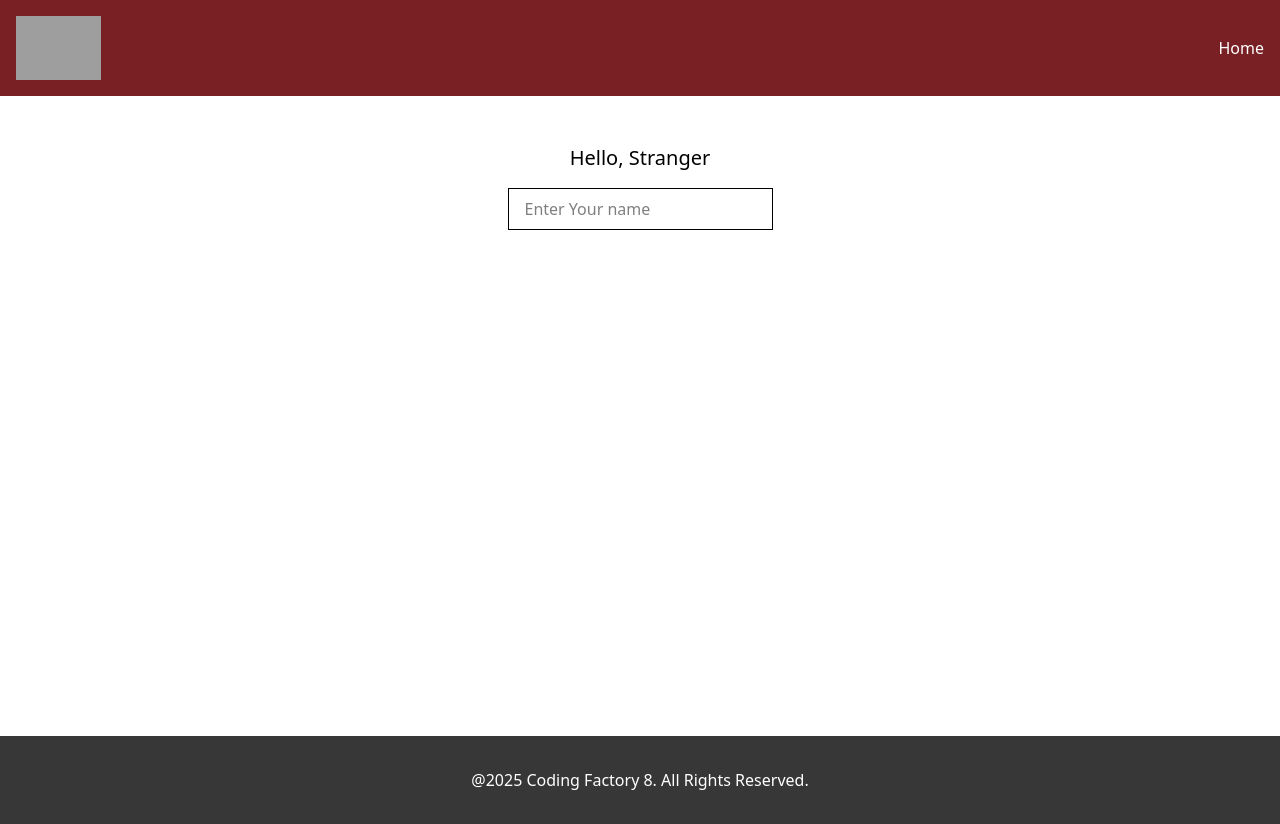
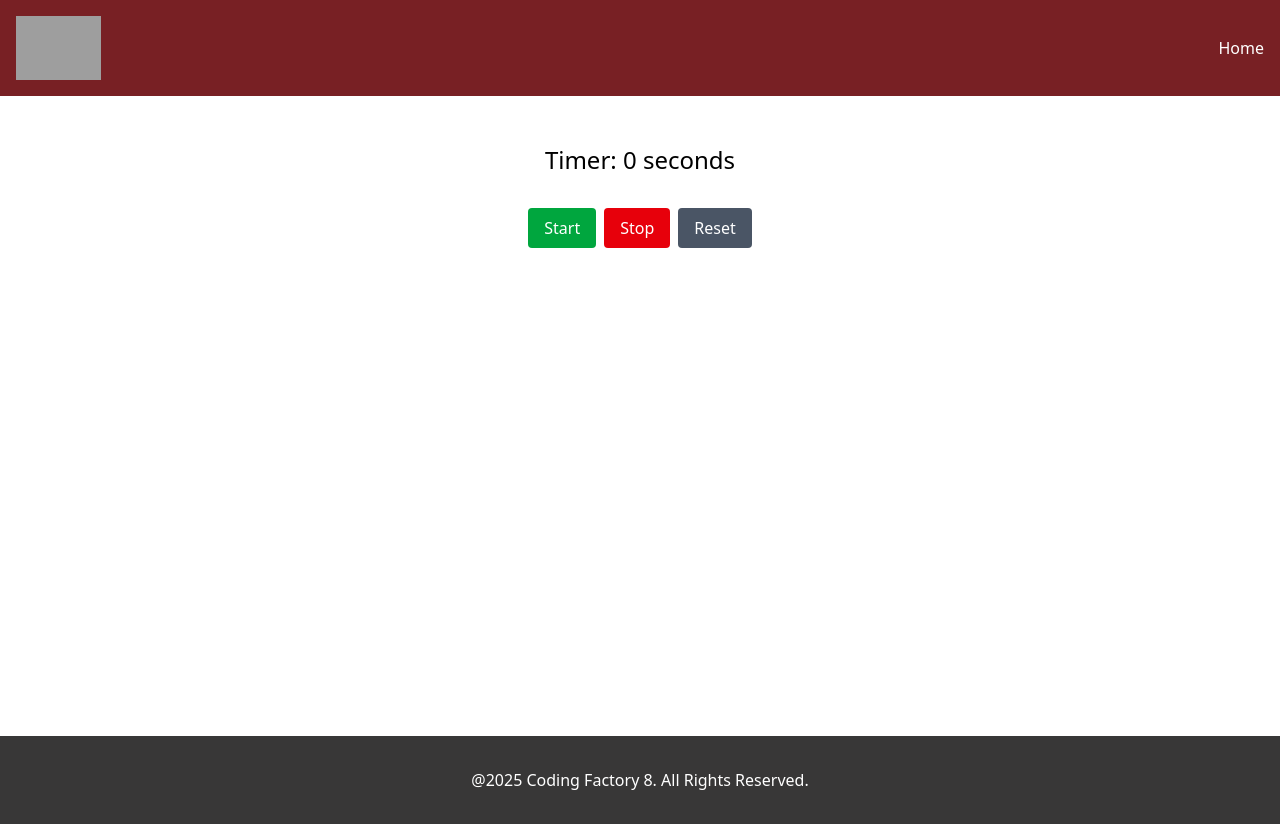
Before and after one commit to DamMarin/cf8-react-intro, a React app: page / in a window 1280 px wide. Built offline with nearby package versions, Linux system fonts and the light colour scheme; grey boxes are pictures that could not be loaded; the HTML template or start-up script is replaced by a standard one.

Commit message:
feat: add Timer component using useEffect

```diff
--- a/src/App.tsx
+++ b/src/App.tsx
@@ -14,9 +14,25 @@
 // import CounterWithMoreStates from "./components/CounterWithMoreStates.tsx";
 // import CounterAdvanced from "./components/CounterAdvanced.tsx";
 // import CounterWithCustomHook from "./components/CounterWithCustomHook.tsx";
-import NameChangerWithEffect from "./components/NameChangerWithEffect.tsx";
+// import NameChangerWithEffect from "./components/NameChangerWithEffect.tsx";
+// import {useEffect} from "react";
+import Timer from "./components/Timer.tsx";
 
 function App() {
+
+  // useEffect(() => {
+  //   const id  = setInterval(()=> console.log(id),1000)
+  //   return() => clearInterval(id);
+  // },[]);
+
+  // useEffect(()=> {
+  //   let counter: number = 1;
+  //   const id: number = setInterval(()=>{
+  //     console.log(counter++);
+  //   },1000)
+  //   return () => clearInterval(id);
+  // }, [])
+
   return (
     <>
       {/*<ViteIntro />*/}
@@ -50,7 +66,9 @@
         {/*<CounterAdvanced/>*/}
 
         {/*<CounterWithCustomHook/>*/}
-        <NameChangerWithEffect />
+        {/*<NameChangerWithEffect />*/}
+
+        <Timer/>
 
       </Layout>
     </>
--- /dev/null
+++ b/src/components/Timer.tsx
@@ -0,0 +1,53 @@
+import {useEffect, useState} from "react";
+
+const Timer = () =>{
+  const [seconds, setSeconds] = useState(0);
+  const [running, setRunning] = useState(false);
+
+  useEffect(() => {
+    if (!running) return;
+
+    const interval = setInterval(() => {
+      setSeconds((prev) => prev + 1);
+    }, 1000);
+    return () => clearInterval(interval);
+  }, [running])
+
+  const handleStart = () => setRunning(true);
+  const handleStop = () => setRunning(false);
+  const handleReset = () => {
+    setRunning(false);
+    setSeconds(0);
+  }
+
+  return (
+    <>
+      <div className="text-center pt-12">
+        <h1 className="text-2xl mb-8">Timer: {seconds} seconds</h1>
+        <div className="space-x-2">
+          <button
+            className="px-4 py-2 bg-green-600 hover:bg-green-800 text-white rounded"
+            onClick={handleStart}
+          >
+            Start
+          </button>
+          <button
+            className="px-4 py-2 bg-red-600 hover:bg-red-800 text-white rounded"
+            onClick={handleStop}
+          >
+            Stop
+          </button>
+          <button
+            className="px-4 py-2 bg-gray-600 hover:bg-gray-800 text-white rounded"
+            onClick={handleReset}
+          >
+            Reset
+          </button>
+        </div>
+
+      </div>
+    </>
+  )
+}
+
+export default Timer;
```
